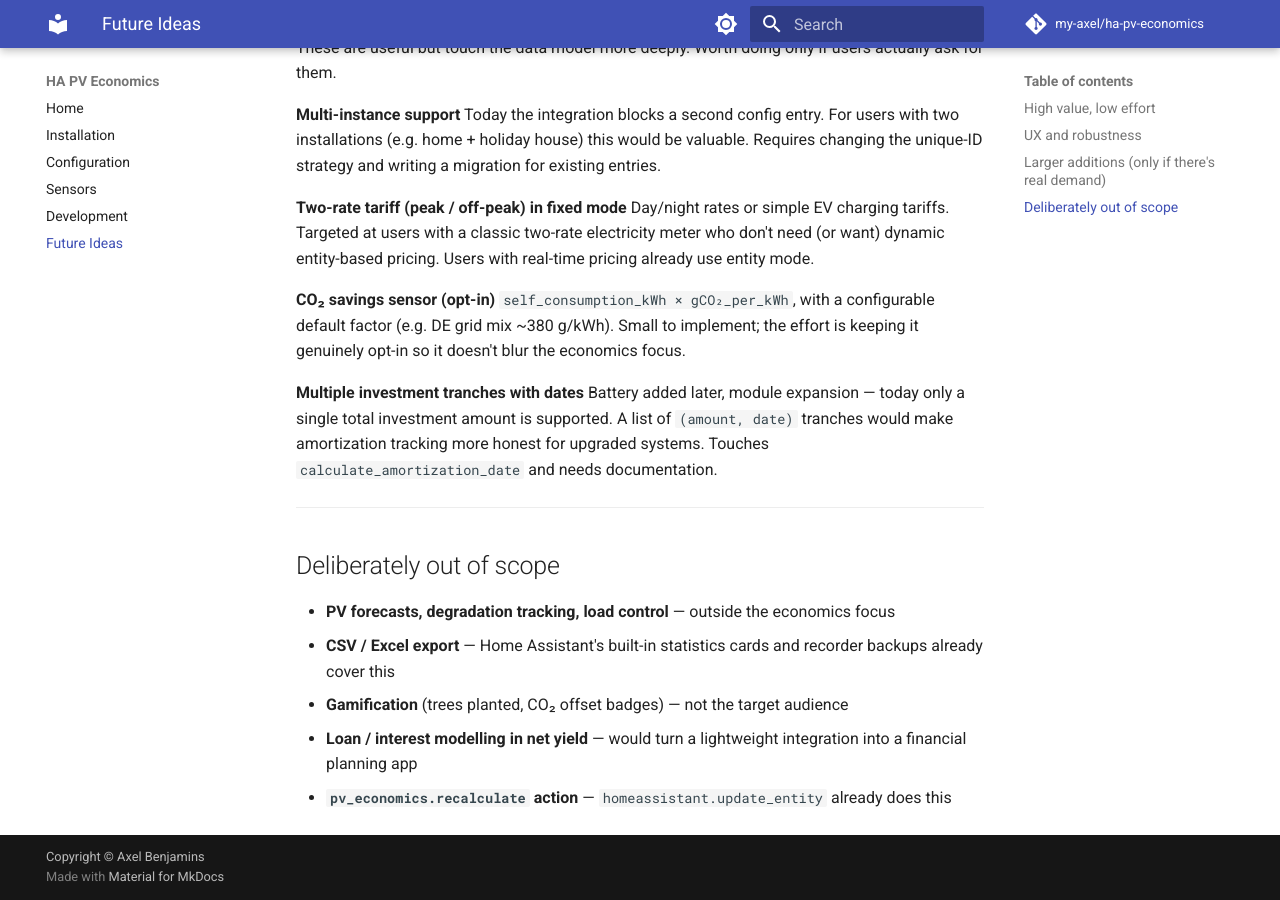
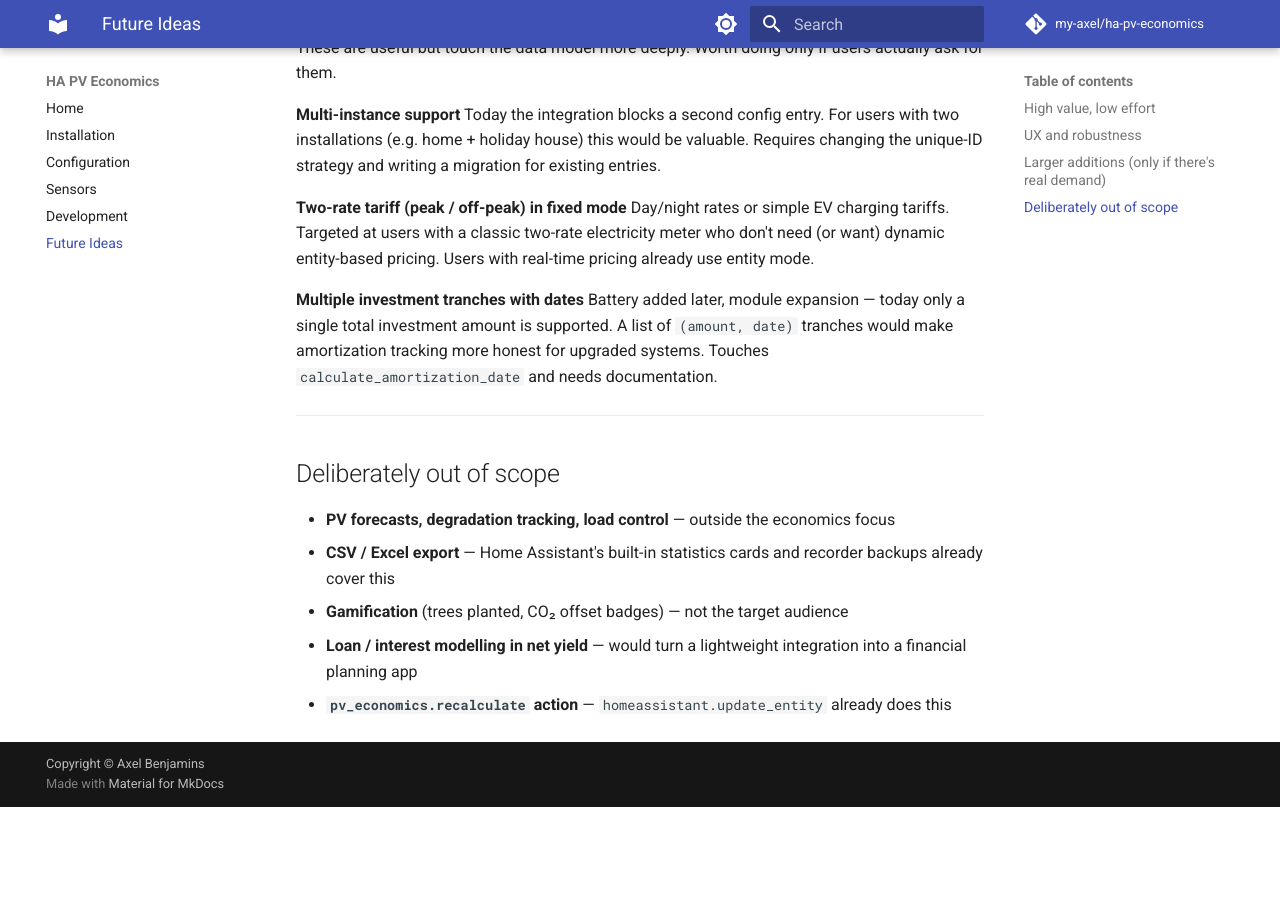
Before and after one commit to my-axel/ha-pv-economics, an MkDocs documentation site: the page built from docs/future-ideas.md, in a window 1280 px wide and 900 px high, scrolled down 1763 px. Built offline with MkDocs 1.6.1 and Material for MkDocs 9.7.7, drawn with Linux system fonts in a browser that asks for light colours; comment, search, counter and statistics services are not loaded; after the commit the page ends 2570 px from its top, so only the background shows below that.

Commit message:
docs: remove CO2 sensor idea from future ideas

```diff
--- a/docs/future-ideas.md
+++ b/docs/future-ideas.md
@@ -62,9 +62,6 @@ Today the integration blocks a second config entry. For users with two installat
 **Two-rate tariff (peak / off-peak) in fixed mode**
 Day/night rates or simple EV charging tariffs. Targeted at users with a classic two-rate electricity meter who don't need (or want) dynamic entity-based pricing. Users with real-time pricing already use entity mode.
 
-**CO₂ savings sensor (opt-in)**
-`self_consumption_kWh × gCO₂_per_kWh`, with a configurable default factor (e.g. DE grid mix ~380 g/kWh). Small to implement; the effort is keeping it genuinely opt-in so it doesn't blur the economics focus.
-
 **Multiple investment tranches with dates**
 Battery added later, module expansion — today only a single total investment amount is supported. A list of `(amount, date)` tranches would make amortization tracking more honest for upgraded systems. Touches `calculate_amortization_date` and needs documentation.
 
```
